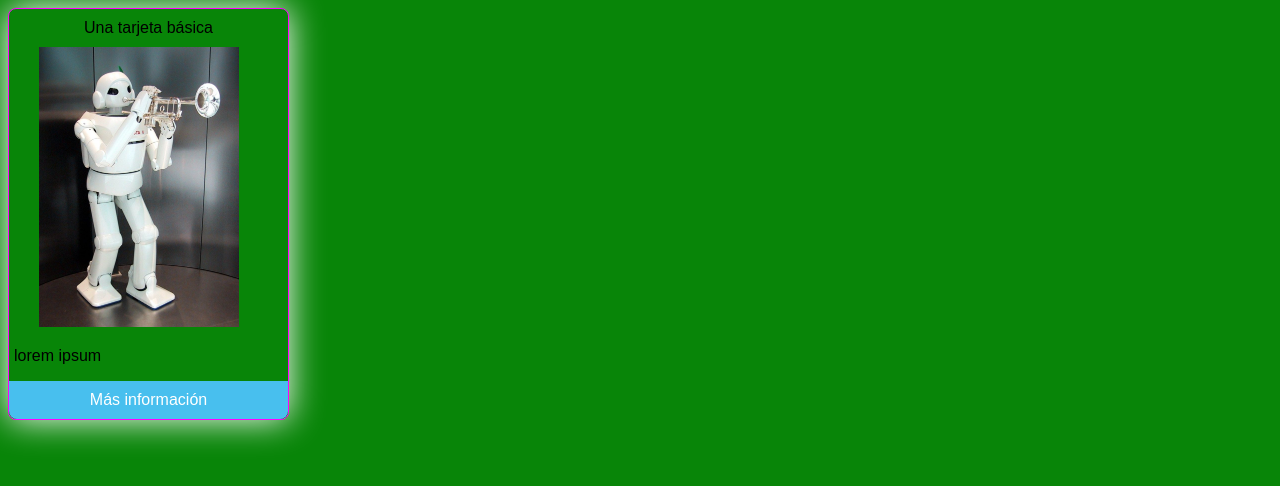
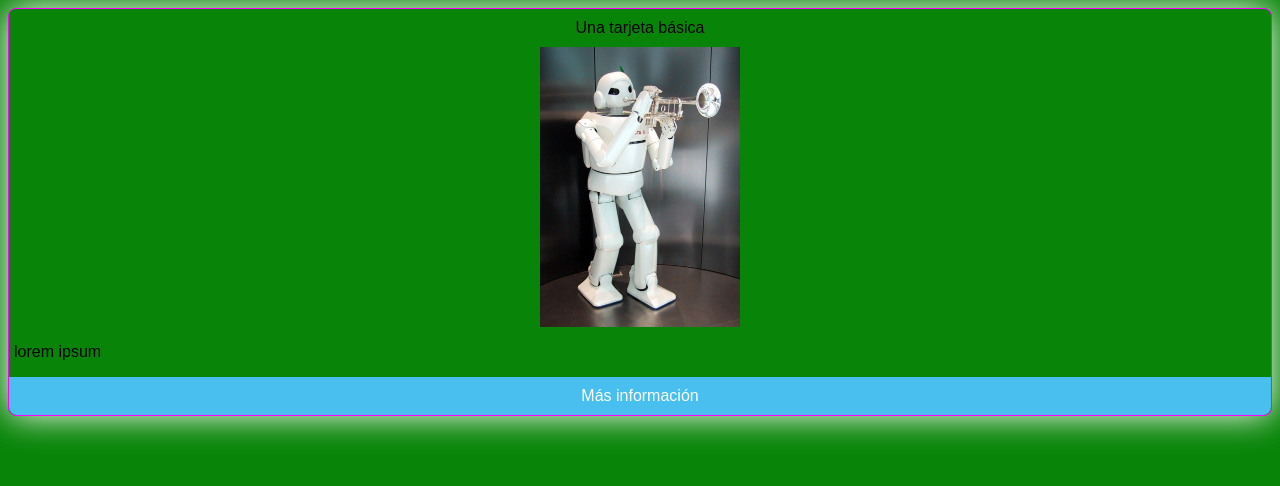
Before and after one commit to Maek0s/cajascss, a plain HTML site: page index.html in a window 1280 px wide. Drawn offline with Linux system fonts and the light colour scheme.

Commit message:
Update caja.css

```diff
--- a/caja.css
+++ b/caja.css
@@ -5,7 +5,7 @@ body {
 div.tarjeta {
     border: 1px solid magenta;
     border-radius: 8px;
-    display: inline-block;
+    display: block;
     background-color: rgb(8, 133, 8);
     -webkit-box-shadow: 0px 0px 35px 0px rgba(255,255,255,1);
     -moz-box-shadow: 0px 0px 35px 0px rgba(255,255,255,1);
@@ -13,10 +13,12 @@ div.tarjeta {
 }
 
 div.titulo {
-    padding: 10px 75px 10px 75px;
+    text-align: center;
+    padding: 10px;
 }
 .cuerpo > img {
-    padding-left: 30px;
+    display: block;
+    margin: auto;
 }
 
 p {
```
